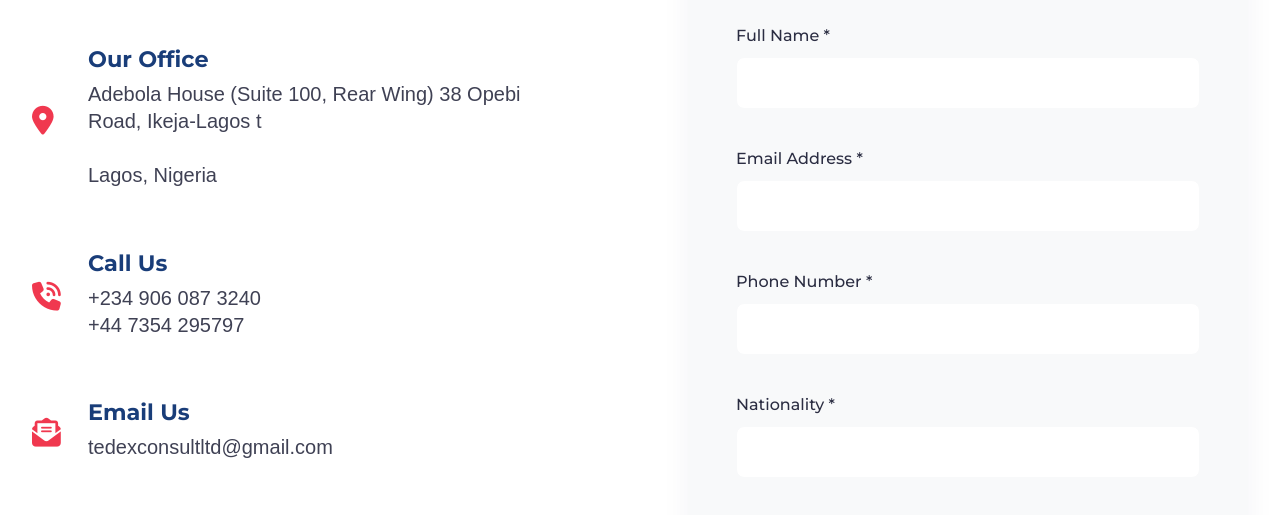
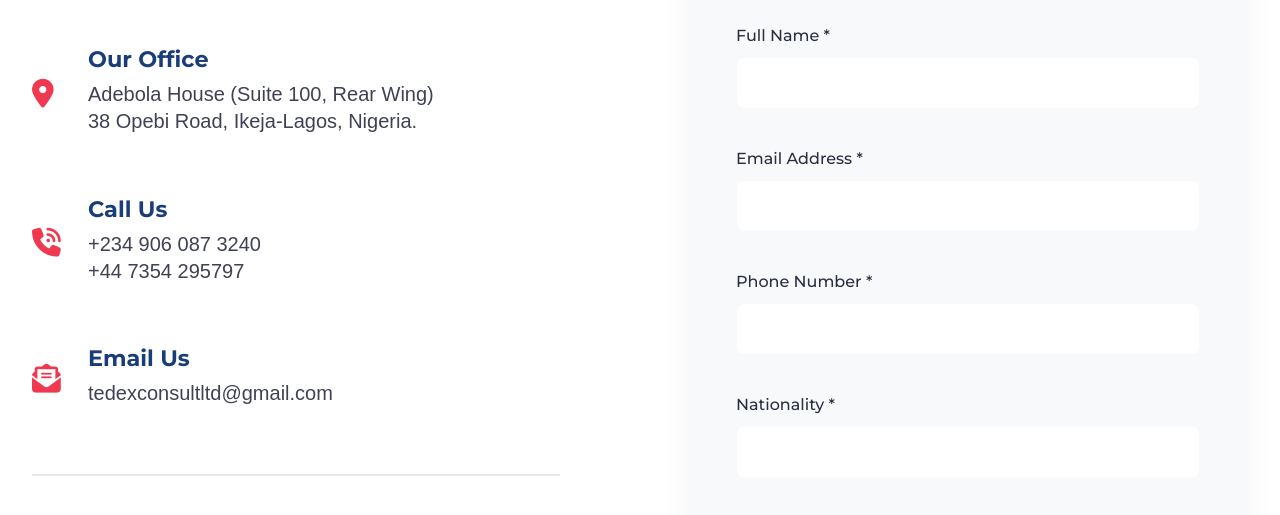
Before and after one commit to GbemigadEngineer/TedEx-travel-agency, a plain HTML site: page src/index.html in a window 1280 px wide. Shown: the part 3209-3724 px from the top of the page. Drawn offline with Linux system fonts and the light colour scheme.

Commit message:
made correction

```diff
--- a/src/index.html
+++ b/src/index.html
@@ -415,8 +415,8 @@
                 <div class="contact-text">
                   <h3 class="detail-title">Our Office</h3>
                   <p>
-                    Adebola House (Suite 100, Rear Wing) 38 Opebi Road,
-                    Ikeja-Lagos t<br /><br />Lagos, Nigeria
+                    Adebola House (Suite 100, Rear Wing)<br />
+                    38 Opebi Road, Ikeja-Lagos, Nigeria.
                   </p>
                 </div>
               </div>
```
